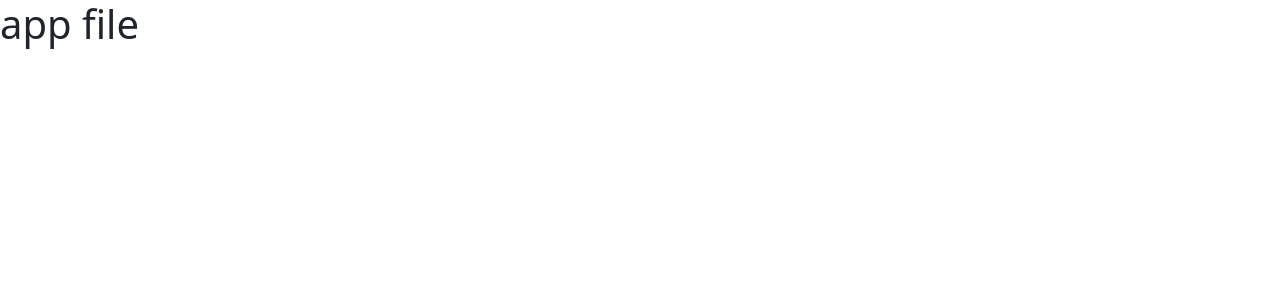
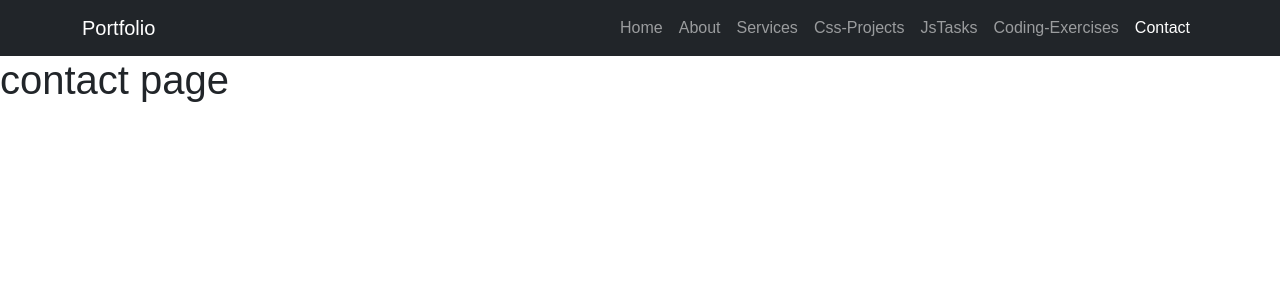
Before and after one commit to AzizullahCodes/portfolio-first, a React (Vite) app in the folder portfolio/: page /contact in a window 1280 px wide. Shown: the top 300 px of the page. Built offline with nearby package versions, Linux system fonts and the light colour scheme.

Commit message:
i am setting images in cssProjects

```diff
--- a/portfolio/package.json
+++ b/portfolio/package.json
@@ -14,7 +14,8 @@
     "react": "^19.2.0",
     "react-bootstrap": "^2.10.10",
     "react-dom": "^19.2.0",
-    "react-icons": "^5.5.0"
+    "react-icons": "^5.5.0",
+    "react-router-dom": "^7.13.0"
   },
   "devDependencies": {
     "@eslint/js": "^9.39.1",
--- a/portfolio/src/App.jsx
+++ b/portfolio/src/App.jsx
@@ -1,12 +1,16 @@
 
 import './App.css'
+import MyNavbar from './components/navbar/navbar'
+import MyRoutes from './utils/routes'
+import { BrowserRouter } from 'react-router-dom'
 
 function App() {
 
   return (
-    <>
-      <h1>app file</h1>
-    </>
+   <BrowserRouter>
+   <MyNavbar/>
+   <MyRoutes/>
+   </BrowserRouter>
   )
 }
 
--- a/portfolio/src/pages/about/about.jsx
+++ b/portfolio/src/pages/about/about.jsx
@@ -1,6 +1,6 @@
 // about.jsx
 import React from "react";
-import '../cssFiles/about.css';
+import './about.css'
 import myimage from '../../assets//profileImages/myimage.png';
 import ProgressBar from 'react-bootstrap/ProgressBar';
 const About = ()=>{
--- a/portfolio/src/pages/contact/contact.jsx
+++ b/portfolio/src/pages/contact/contact.jsx
@@ -1,5 +1,6 @@
 // contact.jsx
 import React from "react";
+import './contact.css'
 const Contact = ()=>{
     return(
         <>
--- a/portfolio/src/pages/home/home.jsx
+++ b/portfolio/src/pages/home/home.jsx
@@ -2,7 +2,7 @@
 import React from "react";
 import { FaGithub, FaLinkedin, FaEnvelope, FaWhatsapp } from "react-icons/fa";
 import myimage from '../../assets//profileImages/myimage.png';
-import '../cssFiles/home.css'
+import './home.css'
 const Home = ()=>{
     return(
        <section className="home">
--- a/portfolio/src/pages/jsAssignments/jsPractice.jsx
+++ b/portfolio/src/pages/jsAssignments/jsPractice.jsx
@@ -1,5 +1,6 @@
 // codingexercises.jsx
 import React from "react";
+import './jsPractice.css'
 const CodingExercises = ()=>{
     return(
         <>
--- a/portfolio/src/pages/jsProjects/jsProjects.jsx
+++ b/portfolio/src/pages/jsProjects/jsProjects.jsx
@@ -1,5 +1,6 @@
 // JsTasks.jsx
 import React from "react";
+import './jsProjects.css'
 const JsTasks = ()=>{
     return(
         <>
--- a/portfolio/src/pages/services/services.jsx
+++ b/portfolio/src/pages/services/services.jsx
@@ -1,7 +1,7 @@
 
 
 import React from "react";
-import "../cssFiles/services.css";
+import './services.css'
 import { FaCode, FaObjectGroup, FaTools } from "react-icons/fa";
 import { TbBrandJavascript } from "react-icons/tb";
 import { GrReactjs } from "react-icons/gr";
--- a/portfolio/src/utils/routes.jsx
+++ b/portfolio/src/utils/routes.jsx
@@ -1,12 +1,12 @@
 // routes.jsx
 import React from "react";
-import Home from "../pages/home";
-import About from "../pages/about";
-import Services from "../pages/sevices";
-import CssProjects from "../pages/cssProjects";
-import JsTasks from "../pages/jsTasks";
-import CodingExercises from "../pages/codingExercises";
-import Contact from "../pages/contact";
+import Home from "../pages/home/home";
+import About from "../pages/about/about";
+import Services from "../pages/services/services";
+import CssProjects from "../pages/cssProjects/cssProjects";
+import JsTasks from "../pages/jsProjects/jsProjects";
+import CodingExercises from "../pages/jsAssignments/jsPractice";
+import Contact from "../pages/contact/contact";
 import {Routes,Route} from 'react-router-dom';
 const MyRoutes = ()=>{
     return(
@@ -15,8 +15,8 @@ const MyRoutes = ()=>{
             <Route path="/about" element={<About/>}/>
             <Route path="/services" element={<Services/>}/>
             <Route path="/cssProjects" element={<CssProjects/>}/>
-            <Route path="/jsTasks" element={<JsTasks/>}/>
-            <Route path="/codingExercises" element={<CodingExercises/>}/>
+            <Route path="/jsProjects" element={<JsTasks/>}/>
+            <Route path="/jsPractice" element={<CodingExercises/>}/>
             <Route path="/contact" element={<Contact/>}/>
 
 
```
Also changed, not shown: portfolio/src/pages/cssProjects/cssProjects.jsx (+7 -7 lines), 1 other file (tests, documents, lock files or other folders).
